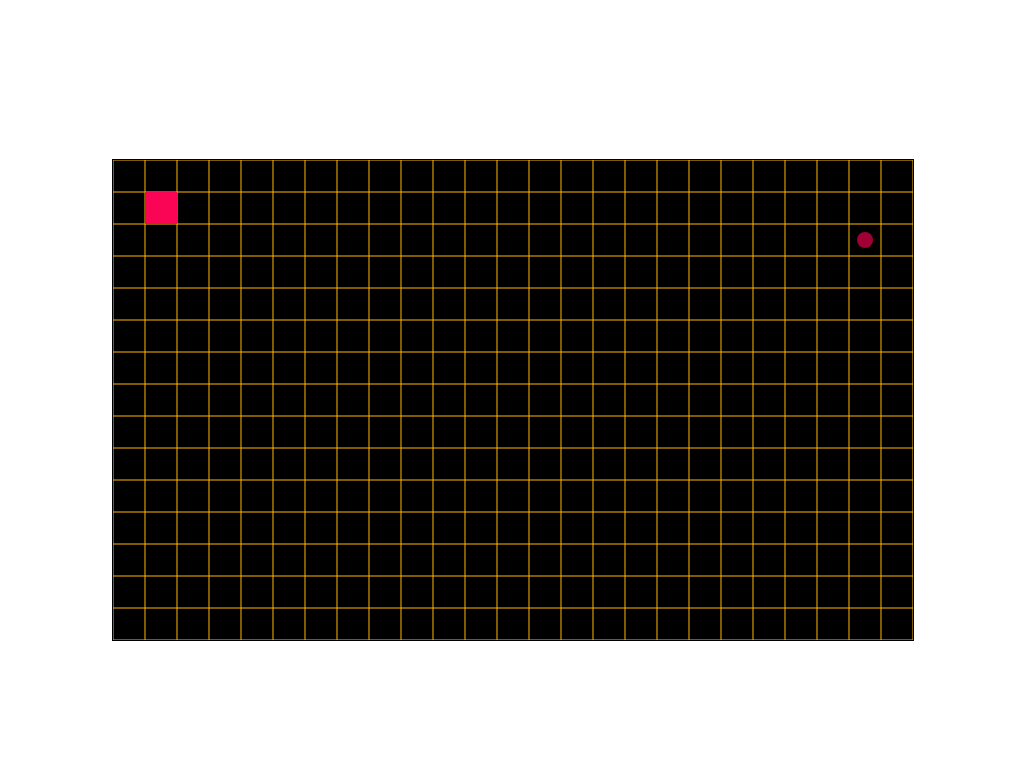
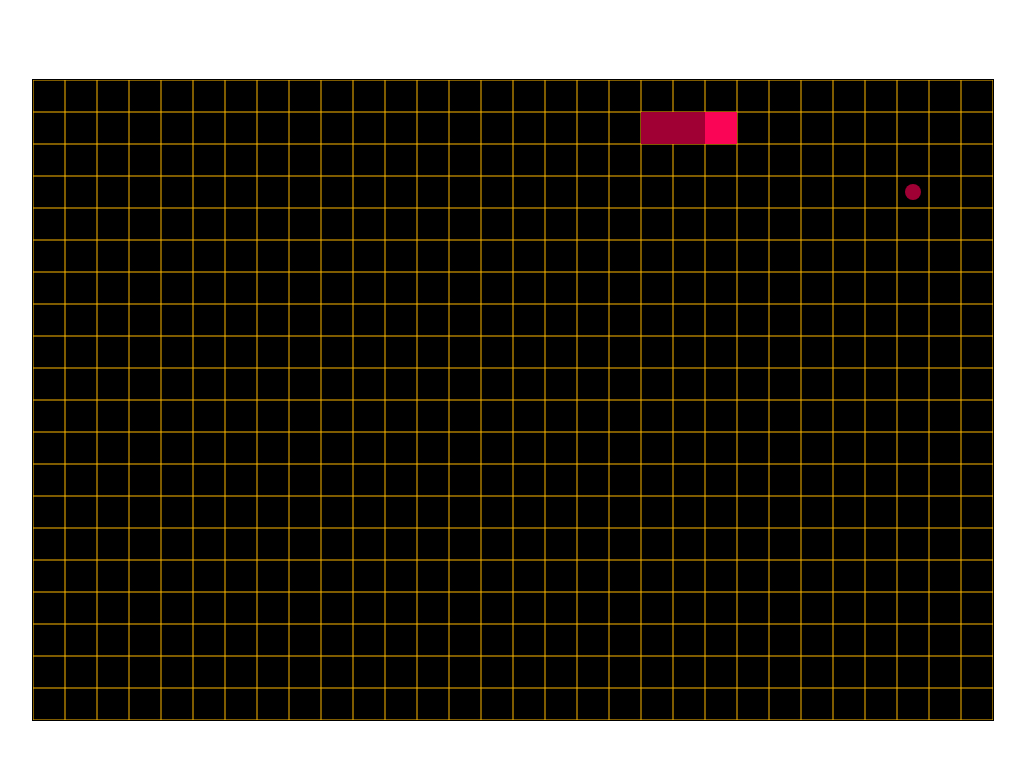
Before and after one commit to ReynekeJluc/snake-main, a plain HTML site: page index.html in a window 1280 px wide. Shown: the whole page, without its empty margins (127-1152 px from the left). Drawn offline with Linux system fonts and the light colour scheme.

```diff
--- a/css/style.css
+++ b/css/style.css
@@ -74,7 +74,7 @@ h1, h2, h3, h4, h5, h6 {
 /* ****** */
 
 .cvs-wrapper {
-	width: 100%;
+	width: 100vw;
 	height: 100vh;
 	display: flex;
 	justify-content: center;
@@ -83,5 +83,5 @@ h1, h2, h3, h4, h5, h6 {
 
 canvas {
 	border: 1px solid #000;
-	background: url(../img/bg.jpg);
+	background: url(../img/bg.jpg) repeat;
 }
--- a/index.html
+++ b/index.html
@@ -10,7 +10,7 @@
 <body>
 
 	<div class="cvs-wrapper">
-		<canvas width = "800" height = "480"></canvas>
+		<canvas width = "960" height = "640"></canvas>
 	</div>
 
 	<script src="js/main.js"></script>
```
